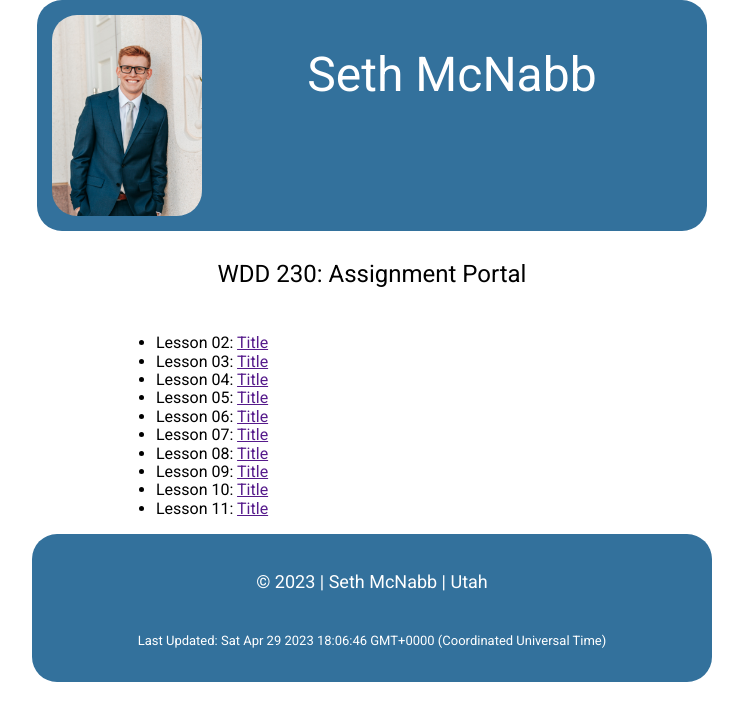
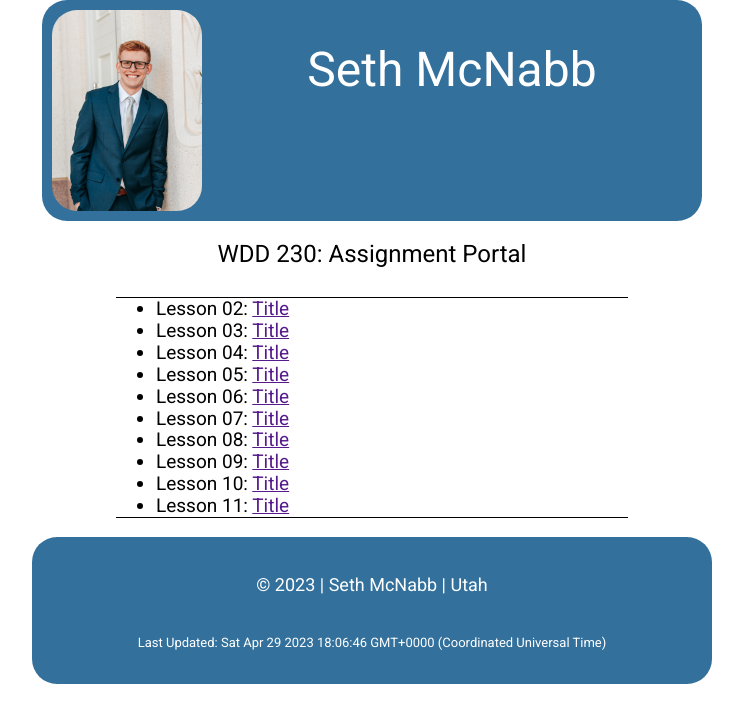
Before and after one commit to SethMcNabb/wdd230, a plain HTML site: page index.html in a window 1280 px wide. Shown: the whole page, without its empty margins (268-1011 px from the left). Drawn offline with Linux system fonts and the light colour scheme.

Commit message:
Fixing more errors.

```diff
--- a/styles/styles.css
+++ b/styles/styles.css
@@ -9,7 +9,7 @@ header {
     color: white;
     font-size: x-large;
     border-radius: 25px;
-    padding: 15px;
+    padding: 10px;
     background-color: #33719C;
     text-align: center;
 }
@@ -22,7 +22,7 @@ img {
 #subtitle {
     font-size: x-large;
     font-weight: 500;
-    padding-top: 10px;
+    margin-bottom: 0px;
 }
 main {
     width: 40%;
@@ -30,6 +30,7 @@ main {
     margin: auto;
     text-align: center;
     grid-gap: 10px;
+    font-size: 19px;
 }
 main li {
     text-align: left;
@@ -50,6 +51,6 @@ footer {
     font-size: large;
 }
 ul {
-    border-top: black;
-    border-bottom: black;
+    border-top: 1px solid black;
+    border-bottom: 1px solid black;
 }
```
